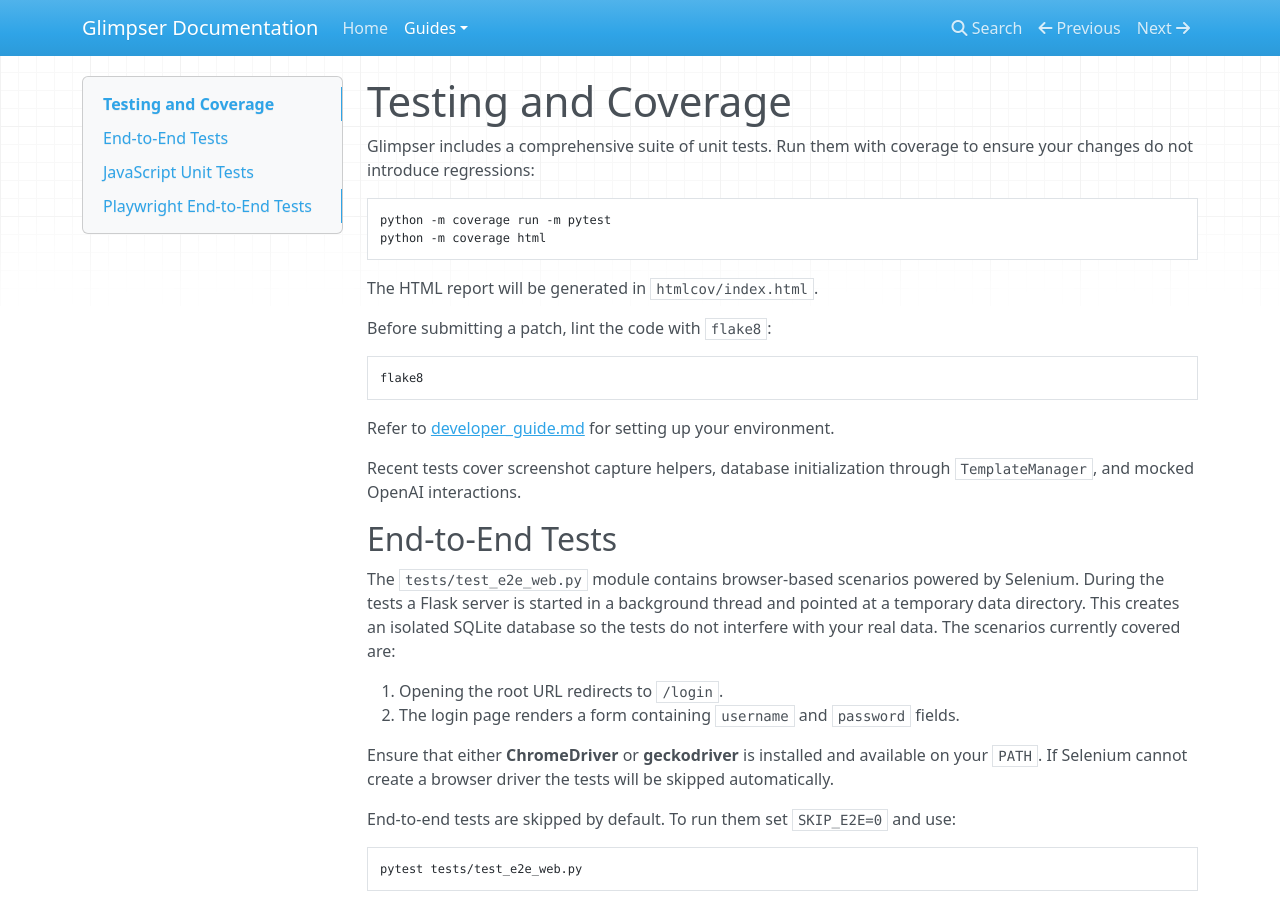
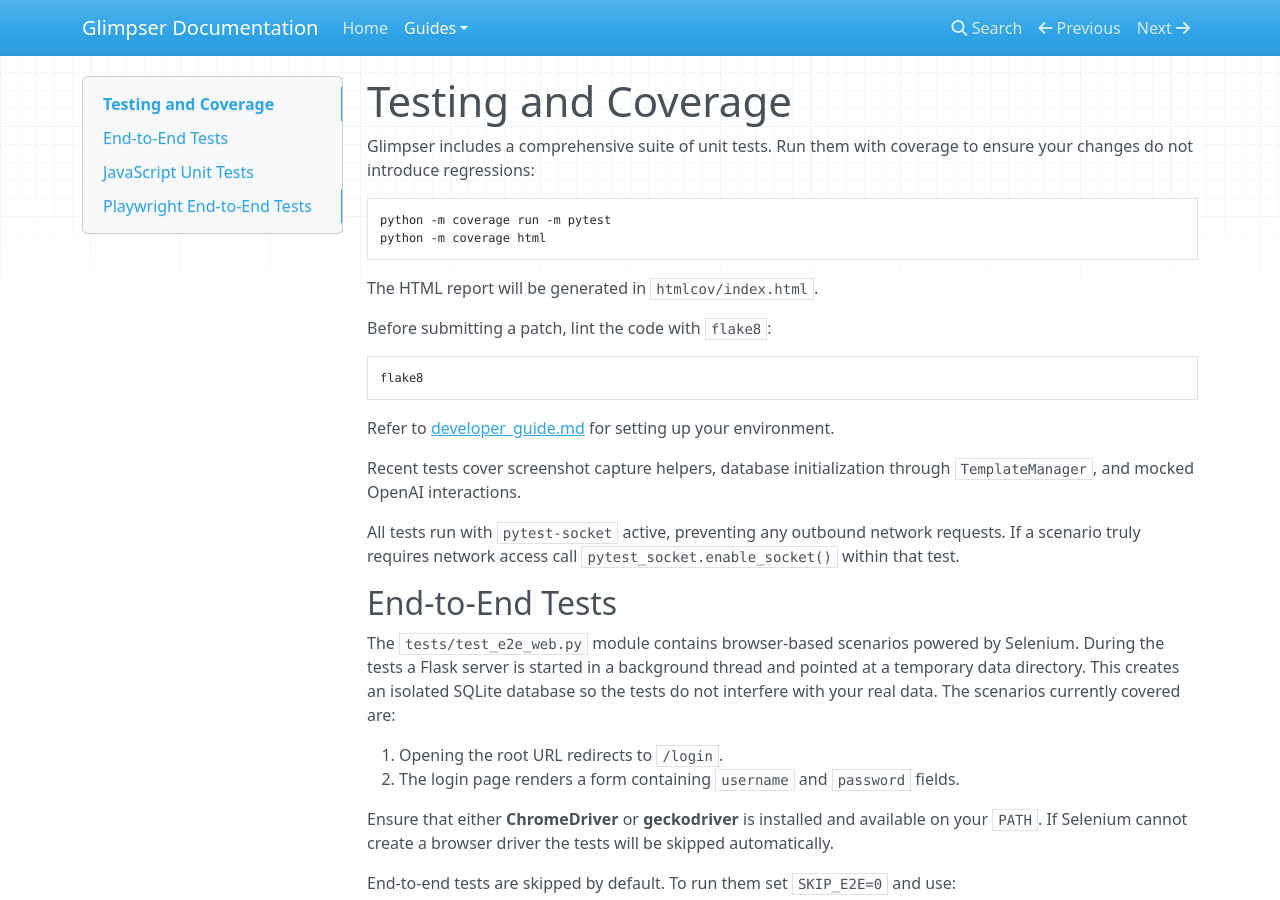
Before and after one commit to KristopherKubicki/glimpser, an MkDocs documentation site: the page built from docs/testing.md, in a window 1280 px wide and 900 px high. Built offline with MkDocs 1.6.1, drawn with Linux system fonts in a browser that asks for light colours; nearby versions of some CDN libraries.

Commit message:
chore(test): enforce offline testing

```diff
--- a/docs/testing.md
+++ b/docs/testing.md
@@ -19,6 +19,10 @@
 
 Recent tests cover screenshot capture helpers, database initialization through
 `TemplateManager`, and mocked OpenAI interactions.
+
+All tests run with `pytest-socket` active, preventing any outbound network
+requests. If a scenario truly requires network access call
+`pytest_socket.enable_socket()` within that test.
 
 ## End-to-End Tests
 
--- a/requirements-dev.txt
+++ b/requirements-dev.txt
@@ -9,3 +9,4 @@
 pylint>=3.1
 pyinstaller>=6.6
 mkdocs>=1.6
+pytest-socket>=0.7
```
Also changed, not shown: 1 other file.
